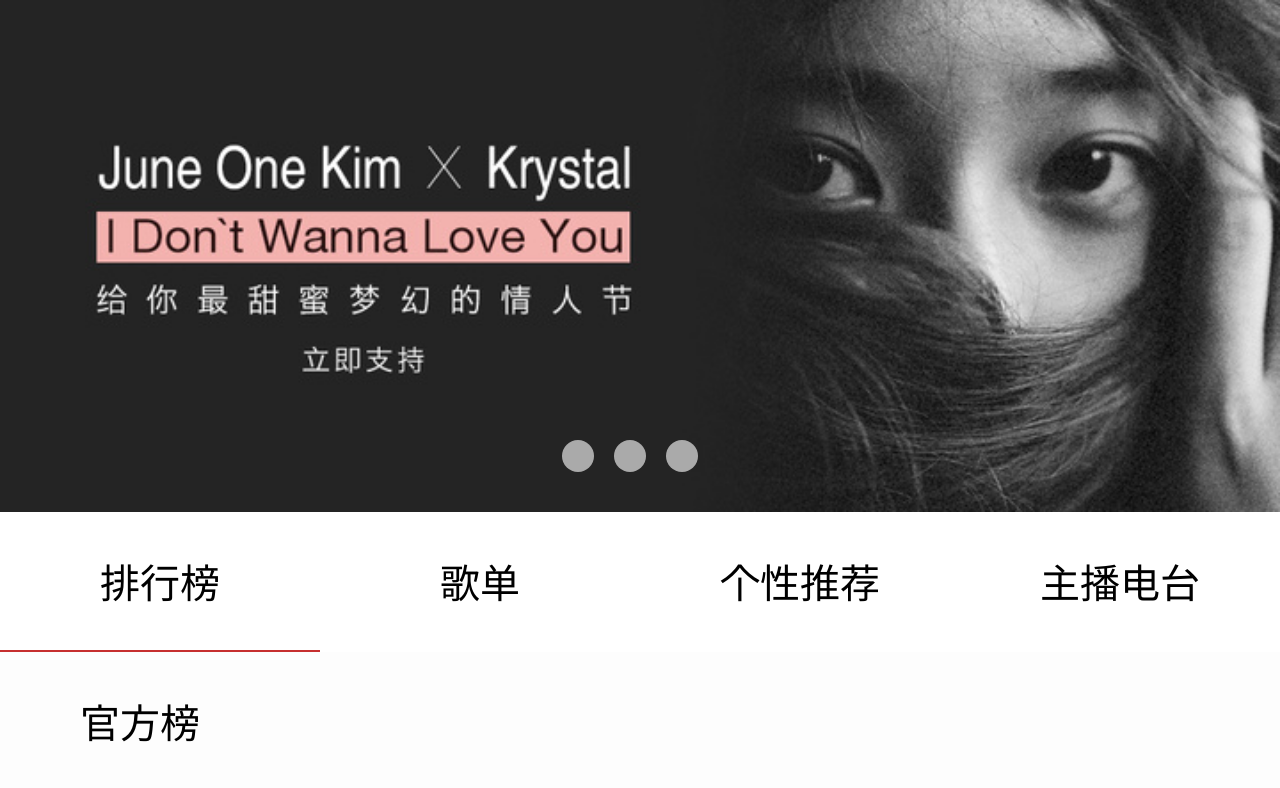
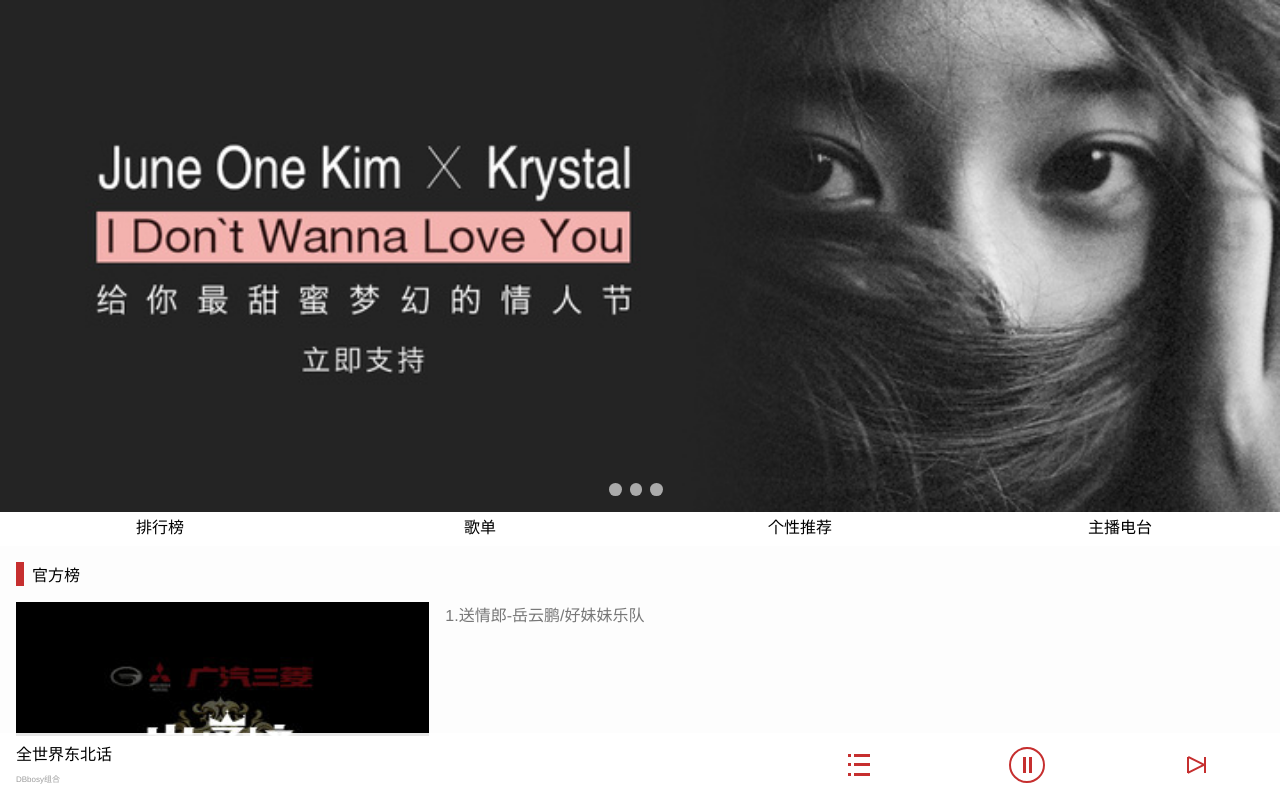
Before and after one commit to derickweng/vue-mymusic, a Vue app: page /#/ in a window 1280 px wide. Shown: the top 788 px of the page. Built offline with nearby package versions, Linux system fonts and the light colour scheme; what vue-resource would draw is missing.

Commit message:
css3实现图标

```diff
--- a/src/App.vue
+++ b/src/App.vue
@@ -8,13 +8,13 @@ import API from 'api'
 export default {
   name: 'app',
   beforeMount () {
-    this.setFontSize()
+    this.setFontSize(640)//按照设计稿大小传入640
   },
   mounted () {
     // console.log(a)
   },
   methods : {
-    setFontSize(){
+    setFontSize(designSize){
       let docEl = document.documentElement,
             resizeEvt = 'orientationchange' in window?'orientationchage':'resize',
             recalc = function(){
@@ -22,9 +22,13 @@ export default {
               if (!clientWidth) {
                 return
               }
-              docEl.style.fontSize = Math.ceil(20 * (clientWidth / 640)) + 'px';
+              const sizeScale = Math.ceil(20 * (clientWidth / designSize))
+              console.log(sizeScale)
+              docEl.style.fontSize = sizeScale%2 === 0 ?sizeScale : (sizeScale+1) + 'px';//尽量偶数是为了避免在浏览器产生渲染质量问题
             };
-      recalc()
+      if (!docEl.style.fontSize) {
+        recalc()
+      }
       window.addEventListener(resizeEvt,recalc,false);
     }
   }
@@ -33,6 +37,6 @@ export default {
 <style src="assets/css/reset.css"></style>
 <style>
 .app{
-  min-height:100vh;
+  /*min-height:100vh;*/
 }
 </style>
--- a/src/components/playfooter/index.vue
+++ b/src/components/playfooter/index.vue
@@ -8,17 +8,155 @@
                 DBbosy组合
             </p>
         </div>
-        <div class="nav-button">
-            <div class="playlist"></div>
-            <div class="audio-btn"></div>
-            <div class="audio-next"></div>
+        <ul class="nav-button">
+            <li class="nav-btn-items">
+                <span class="listline"></span>
+                <span class="listline"></span>
+                <span class="listline"></span>
+            </li>
+            <li class="nav-btn-items" @click="audioActived = !audioActived">
+                <div class="audio-control">
+                    <div :class="[audioActived?'audio-playing':'audio-pause']"></div>
+                 </div>
+            </li>
+            <li class="nav-btn-items">
+                 <div class="audio-next">
+                    <div class="next-trangle">
+                        <div class="next-line"></div>
+                        <div class="line-right"></div>
+                    </div>
+                </div>
+            </li>
+        </ul>
+        <div class="playbar">
+
         </div>
     </div>
 </template>
-<style lang="scss">
+<script type="text/javascript">
+export default {
+    data () {
+        return {
+            audioActived : true
+        }
+    }
+}
+</script>
+<style scoped>
     .playfooter {
         position:fixed;
-        bottom:0;
+        bottom:0.2rem;
         z-index:99;
+        width:100%;
+        background-color: rgba(255, 255, 255, 0.9);
+        height:4rem;
+        display: flex;
+    }
+    .playmsg{
+        flex:3;
+        padding:.5rem 0 0 1rem;
+    }
+    .song-artist {
+        color:#9c9c9c;
+        font-size: .5rem;
+        margin-top: .5rem;
+    }
+    .nav-button {
+        flex:2;
+        display: flex;
+    }
+    .nav-button .nav-btn-items{
+        flex:1;
+        display: flex;
+        flex-direction: column;
+        justify-content: center;
+        align-items: center;
+    }
+    .nav-btn-items .audio-control{
+        border-radius:50%;
+        width:2rem;
+        height:2rem;
+        border:2px solid #c62f2f;
+        display: flex;
+        justify-content: center;
+        align-items: center;
+    }
+    .nav-btn-items .audio-control .audio-pause{
+        width:0;
+        height:0;
+         border-width:0.4rem 0 0.4rem 0.6rem;
+        margin-left: 0.2rem;
+        border-style:solid;
+        border-color:transparent transparent transparent #c62f2f;
+    }
+    .nav-btn-items .audio-control .audio-playing {
+        width: 0.2rem;
+        height: 1rem;
+        border-width: 0 0.2rem 0 0.2rem;
+        border-style: solid;
+        border-color: transparent #c62f2f transparent #c62f2f;
+    }
+    .nav-btn-items .listline{
+        display: block;
+        width:0.2rem;
+        height:0.2rem;
+        border-width:0 1rem 0 0.2rem;
+        border-style:solid;
+        border-color:#c62f2f;
+        margin-top: 0.4rem;
+    }
+    .nav-btn-items .listline:first-child{
+        margin-top: 0;
+    }
+    .nav-btn-items .audio-next{
+        /*border-right:1px solid #c62f2f;*/
+    }
+    .next-line:before,.next-line:after{
+        content:'';
+        display: block;
+        position: absolute;
+        width:1.1rem;
+    }
+    .next-line,.next-line:before,.next-line:after{
+        height:2px;
+        background-color: #c62f2f;
+        /*transform: translate3d(0,0,1rem);*/
+    }
+    .next-trangle{
+        width:2rem;
+        height:2rem;
+        display: flex;
+        align-items: center;
+        position:relative;
+    }
+    .next-line{
+        width:1rem;
+        transform: rotate(90deg);
+    }
+    .next-line:before{
+        transform: rotate(-63deg);
+        left: -0.3rem;
+        top: -0.5rem;
+    }
+    .line-right{
+        position: absolute;
+        top: 0.5rem;
+        left : 1.5rem;
+        height: 1rem;
+        width: 2px;
+        background-color: #c62f2f;
+    }
+    .next-line:after{
+        transform: rotate(63deg);
+        left: 0.2rem;
+        top: -0.5rem;
+    }
+    .playbar {
+        position: absolute;
+        bottom: -0.2rem;
+        background-color: #c62f2f;
+        width: 100vw;
+        height: .2rem;
+        left: 0;
     }
 </style>
--- a/src/router/index.js
+++ b/src/router/index.js
@@ -1,7 +1,7 @@
 import Vue from 'vue'
 import Router from 'vue-router'
 import toplist from 'views/toplist'
-import billboard from 'views/billboard'
+import billboard from 'views/toplist/billboard'
 Vue.use(Router)
 
 export default new Router({
--- a/src/views/toplist/banner/index.vue
+++ b/src/views/toplist/banner/index.vue
@@ -40,7 +40,7 @@ export default {
    justify-content:center;
    display: flex;
    align-items:center;
-   width:100vw;
+   width:100%;
 }
 .slider-btn{
     width:0.8rem;
@@ -50,16 +50,15 @@ export default {
     margin-right:0.5rem;
 }
 .slider-wrap{
-    /*width:100vw;*/
     overflow:hidden;
-    font-size:0;
 }
 .slider-img{
     display: flex;
     display: -ms-flexbox;
     flex-direction:row;
     transition:all .2s;
-    transform: translate3d(-100vw,0,0);
+    font-size:0;
+    transform: translate3d(-100%,0,0);
 }
 .slider-item img{
    width:100vw;
--- a/src/views/billboard/index.vue
+++ b/src/views/toplist/billboard/index.vue
@@ -1,6 +1,6 @@
 <template>
     <div class="billboard-wrap">
-        <span class="board-title">官方榜</span>
+        <div class="board-title">官方榜</div>
         <ul class="billboard">
             <li class="billboard-item" v-for="item in listContent">
                 <div class="ban-l"><img :src="item.url"></div>
@@ -33,25 +33,38 @@ export default {
 </script>
 <style scoped>
 .billboard-wrap{
-    background-color:#fdfdfd;
     padding-top:1rem;
 }
 .board-title{
     margin-left:2rem;
+    position: relative;
+}
+.board-title:before {
+    width: 0.5rem;
+    background-color: #c62f2f;
+    height: 1.5rem;
+    display: block;
+    position: absolute;
+    left: -1rem;
+    content: '';
+}
+.billboard {
+    /*display: flex;*/
+    /*flex-direction: column;*/
 }
 .billboard-item{
     display: flex;
 }
 .ban-l{
     flex:1;
-    padding:1rem;
+    padding: 1rem 0.5rem 0 1rem;
 }
 .ban-l img {
     width:100%;
 }
 .ban-r{
     flex:2;
-    padding:1rem;
+    padding:1rem 0.5rem;
 }
 .ban-r li {
     color:#777;
--- a/src/views/toplist/index.vue
+++ b/src/views/toplist/index.vue
@@ -1,45 +1,81 @@
 <template>
-    <div class="toplist">
-        <banner></banner>
-        <ul class="list-type">
-            <li class="list-type-item" :class="{'active':nowType === 0}"  @mouseover="nowType = 0">排行榜</li>
-            <li class="list-type-item" :class="{'active':nowType === 1}"  @mouseover="nowType = 1">歌单</li>
-            <li class="list-type-item" :class="{'active':nowType === 2}" @mouseover="nowType = 2">个性推荐</li>
-            <li class="list-type-item" :class="{'active':nowType === 3}" @mouseover="nowType = 3">主播电台</li>
-        </ul>
-        <router-view></router-view>
+    <div class="top-wrap">
+       <div class="toplist">
+            <banner></banner>
+            <div class="list-wrap">
+                <ul class="list-type"   @click="listActive($event)">
+                    <li class="list-type-item">排行榜</li>
+                    <li class="list-type-item">歌单</li>
+                    <li class="list-type-item">个性推荐</li>
+                    <li class="list-type-item">主播电台</li>
+                </ul>
+                <div class="list-bar" :style="nowType"></div>
+            </div>
+            <router-view></router-view>
+        </div>
+        <playfooter></playfooter>
     </div>
-
 </template>
 <script>
 import banner from './banner'
-
+import playfooter from 'components/playfooter'
 export default{
     components : {
-        banner
+        banner,
+        playfooter
     },
     data (){
         return {
-            nowType : 0,
+            nowType : {
+                width:'',
+                left : ''
+            },
         }
     },
     methods : {
+        listActive(e){
+            if (~e.target.className.search('list-type-item')) {
+                console.log(e.currentTarget)
+                this.nowType = e.target.style.width
+            }
+        }
     }
 }
 </script>
 <style scoped>
+.top-wrap{
+  overflow: auto;
+  height: calc(100vh - 4rem);
+}
+.toplist{
+  background-color:#fdfdfd;
+  /*height: calc(100vh - 4rem); //4rem为footer的高*/
+}
 .list-type{
     display: flex;
     flex-direction: row;
+    background-color: white;
+    justify-content: center;
+    align-items: center;
+}
+.list-wrap{
+    position: relative;
+}
+.list-bar {
+    position: absolute;
+    left:0;
+    height:2px;
+    background-color: #c62f2f;
 }
 .list-type-item{
     flex:1;
     border-bottom:2px solid transparent;
     text-align: center;
-    padding:1rem 0;
+    line-height: 2rem;
     cursor: pointer;
+    height:2rem;
 }
 .list-type-item.active{
-    border-bottom:2px solid #c62f2f;
+    /*border-bottom:2px solid #c62f2f;*/
 }
 </style>
```
Also changed, not shown: 1 other file (tests, documents, lock files or other folders).
